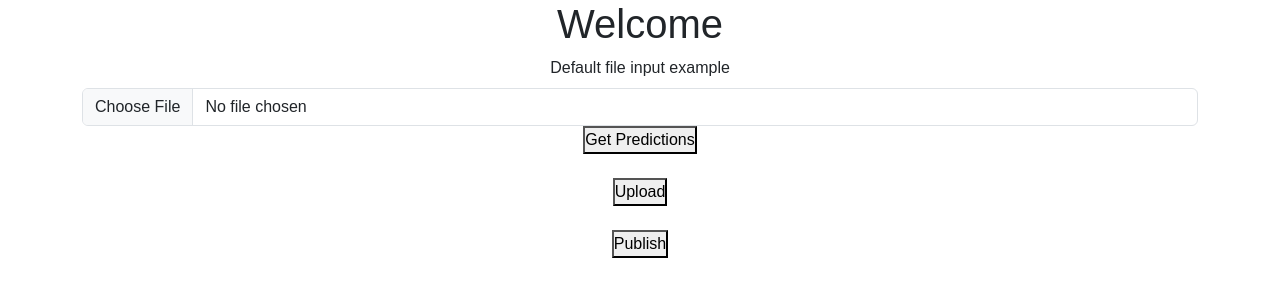
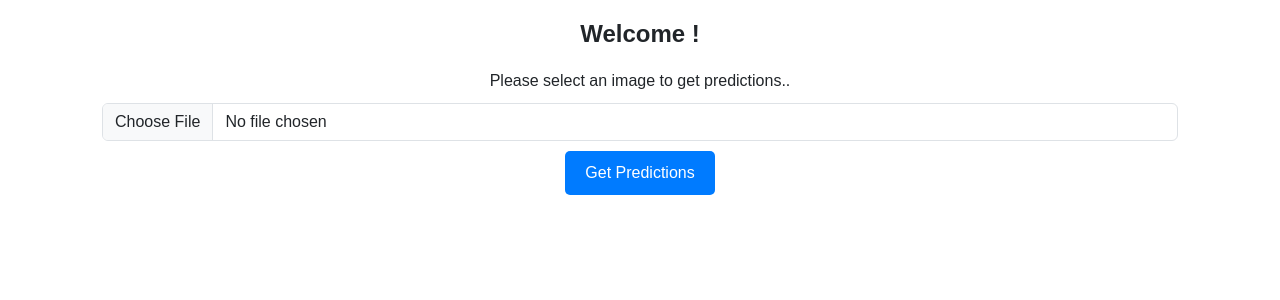
Before and after one commit to Akalanka-1996/eCommerce-demographic, a React (Create React App) app: page /dashboard in a window 1280 px wide. Shown: the top 300 px of the page. Built offline with nearby package versions, Linux system fonts and the light colour scheme.

Commit message:
display the content in probability array

```diff
--- a/src/App.js
+++ b/src/App.js
@@ -12,6 +12,7 @@ import Login from "./pages/Login";
 import Home from "./pages/Home";
 import Register from "./pages/Register";
 import Dashboard from "./pages/Dashboard";
+import Header from "./components/Header";
 
 
 // function App() {
--- /dev/null
+++ b/src/components/Header.js
@@ -0,0 +1,47 @@
+import { FaSignInAlt, FaSignOutAlt, FaUser } from 'react-icons/fa'
+import { Link, useNavigate } from 'react-router-dom'
+
+
+function Header() {
+  const navigate = useNavigate()
+//   const dispatch = useDispatch()
+//   const { user } = useSelector((state) => state.auth)
+
+  const onLogout = () => {
+    // dispatch(logout())
+    // dispatch(reset())
+    // navigate('/')
+  }
+  return (
+    <header className='header'>
+      <div className='logo'>
+        <Link to='/'>Document Delivery</Link>
+      </div>
+      <ul>
+        {/* {user ? (
+          <li>
+            <button className='btn-logout' onClick={onLogout}>
+              <FaSignOutAlt /> Logout
+            </button>
+          </li>
+        ) : (
+          <>
+            <li>
+              <Link to='/login'>
+                <FaSignInAlt /> Login
+              </Link>
+            </li>
+            <li>
+              <Link to='/register'>
+                <FaUser /> Register
+              </Link>
+            </li>
+          </>
+        )} */}
+      </ul>
+
+    </header>
+  )
+}
+
+export default Header
--- a/src/index.js
+++ b/src/index.js
@@ -1,6 +1,8 @@
 import React from "react";
 import ReactDOM from "react-dom/client";
 import App from "./App";
+import "./index.css";
+import "bootstrap/dist/css/bootstrap.min.css";
 
 const root = ReactDOM.createRoot(document.getElementById("root"));
 root.render(<App />);
--- a/src/pages/Dashboard.jsx
+++ b/src/pages/Dashboard.jsx
@@ -6,7 +6,11 @@ import Form from "react-bootstrap/Form";
 
 const Dashboard = () => {
   const [selectedFile, setSelectedFile] = useState(null);
+  const [probabilityArray, setProbabilityArray] = useState([]);
   const [pic, setPic] = useState();
+  const [selectedImageUrl, setSelectedImageUrl] = useState("");
+
+  const username = localStorage.getItem("username");
 
   const handleFileChange = (event) => {
     setSelectedFile(event.target.files[0]);
@@ -18,12 +22,19 @@ const Dashboard = () => {
         const formData = new FormData();
         formData.append("image", selectedFile);
         console.log("form data", formData);
+
+        const imageUrl = URL.createObjectURL(selectedFile);
+        setSelectedImageUrl(imageUrl);
         const response = await axios.post(`${BASE_URL}/prediction`, formData, {
           headers: {
             "Content-Type": "multipart/form-data",
           },
         });
         console.log("response", response.data);
+        console.log("probability response", response.data.predictions);
+        setProbabilityArray(response.data.predictions);
+
+        console.log("probability 12345", probabilityArray);
       }
     } catch (error) {
       console.log(error);
@@ -52,16 +63,18 @@ const Dashboard = () => {
     }
   };
 
+  useEffect(() => {
+    console.log("probabilityArray:", probabilityArray);
+  }, [probabilityArray]);
+
   const publishImage = async () => {
     try {
       const publishData = {
         image_url: pic,
-            tags: ["gender_male",
-            "isMarried_True",
-            "race_Muslim"]
-        }
+        tags: ["gender_male", "isMarried_True", "race_Muslim"],
+      };
       const token = localStorage.getItem("token");
-        console.log('publish data', publishData)
+      console.log("publish data", publishData);
       const response = await axios.post(`${BASE_URL}/upload`, publishData, {
         headers: {
           "Content-Type": "application/json",
@@ -80,20 +93,106 @@ const Dashboard = () => {
 
   return (
     <>
-      <section className="heading">
-        <h1>Welcome</h1>
+      <section
+        className="heading"
+        style={{ textAlign: "center", margin: "20px" }}
+      >
+        <h1 style={{ fontSize: "24px", fontWeight: "bold" }}>
+          Welcome {username} !
+        </h1>
       </section>
-      <section>
+      <section style={{ margin: "20px" }}>
         <Form.Group controlId="formFile" className="mb-3">
-          <Form.Label>Default file input example</Form.Label>
-          <Form.Control type="file" onChange={handleFileChange} />
-          <button onClick={handleUpload}>Get Predictions</button>
-          <br></br>
-          <br></br>
-          <button onClick={uploadToCloudinary}>Upload</button>
-          <br></br>
-          <br></br>
-          <button onClick={publishImage}>Publish</button>
+          <Form.Label style={{ marginBottom: "10px", fontSize: "16px" }}>
+            Please select an image to get predictions..
+          </Form.Label>
+          <Form.Control
+            type="file"
+            onChange={handleFileChange}
+            style={{ marginBottom: "10px" }}
+          />
+          <button
+            onClick={handleUpload}
+            style={{
+              padding: "10px 20px",
+              backgroundColor: "#007bff",
+              borderRadius: "5px",
+              color: "white",
+              border: "none",
+              cursor: "pointer",
+            }}
+          >
+            Get Predictions
+          </button>
+          <br />
+          <br />
+          {selectedImageUrl && (
+            <div
+              style={{
+                display: "flex",
+                flexDirection: "column",
+                alignItems: "center",
+              }}
+            >
+              <img
+                src={selectedImageUrl}
+                alt="Selected"
+                style={{
+                  maxWidth: "80%",
+                  height: "auto",
+                  marginBottom: "10px",
+                }}
+              />
+              {/* Display the content of probabilityArray */}
+              {probabilityArray.length > 0 && (
+                <div>
+                  <h2>Probability Array:</h2>
+                  <ul>
+                    {probabilityArray.map((item, index) => (
+                      <li key={index}>
+                        <strong>Class:</strong> {item.class},{" "}
+                        <strong>Probability:</strong> {item.probability}
+                      </li>
+                    ))}
+                  </ul>
+                </div>
+              )}
+            </div>
+          )}
+          <br />
+          <br />
+          {probabilityArray.length > 0 && (
+            <div>
+              <button
+                onClick={uploadToCloudinary}
+                style={{
+                  padding: "10px 20px",
+                  backgroundColor: "#28a745",
+                  color: "white",
+                  borderRadius: "5px",
+                  border: "none",
+                  cursor: "pointer",
+                }}
+              >
+                Upload
+              </button>
+              <br />
+              <br />
+              <button
+                onClick={publishImage}
+                style={{
+                  padding: "10px 20px",
+                  backgroundColor: "#dc3545",
+                  color: "white",
+                  borderRadius: "5px",
+                  border: "none",
+                  cursor: "pointer",
+                }}
+              >
+                Publish
+              </button>
+            </div>
+          )}
         </Form.Group>
       </section>
     </>
--- a/src/pages/Login.jsx
+++ b/src/pages/Login.jsx
@@ -4,6 +4,8 @@ import { toast } from "react-toastify";
 import { FaSignInAlt } from "react-icons/fa";
 import axios from "axios";
 import BASE_URL from "../config/config";
+import Header from "../components/Header";
+import 'react-toastify/dist/ReactToastify.css';
 
 const Login = () => {
   const [formData, setFormData] = useState({
@@ -29,8 +31,15 @@ const Login = () => {
           "Content-Type": "application/json",
         },
       });
-      const { token } = response.data;
+      console.log('abcd')
+      console.log('response', response.data)
+      const { token, user} = response.data;
       localStorage.setItem("token", token);
+      localStorage.setItem("user_id", user.user_id);
+      localStorage.setItem("username", user.username);
+      // toast.success(response.data.message, {
+      //   position: toast.POSITION.TOP_CENTER,
+      // });
       window.location.href = "/dashboard";
       console.log("Response from server:", response.data);
     } catch (error) {
@@ -40,6 +49,7 @@ const Login = () => {
 
   return (
     <>
+      <Header />
       <section className="heading">
         <h1>
           <FaSignInAlt /> Login
@@ -73,7 +83,7 @@ const Login = () => {
 
           <div className="form-group">
             <button type="submit" className="btn-login btn-block">
-              Submit
+              Login
             </button>
           </div>
         </form>
```
Lines whose indentation alone changed are shown as unchanged.
